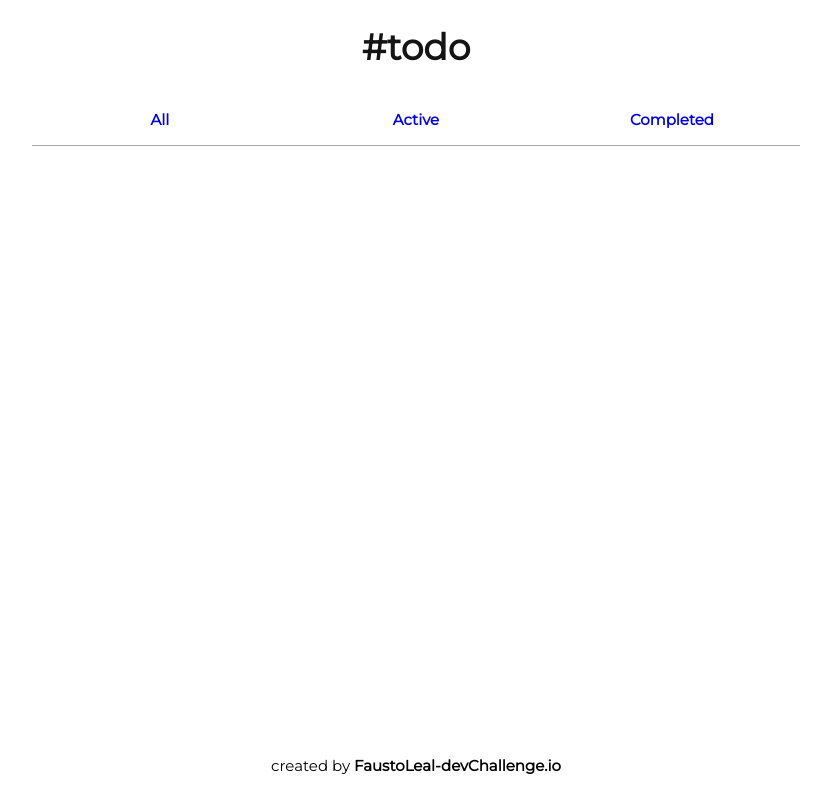
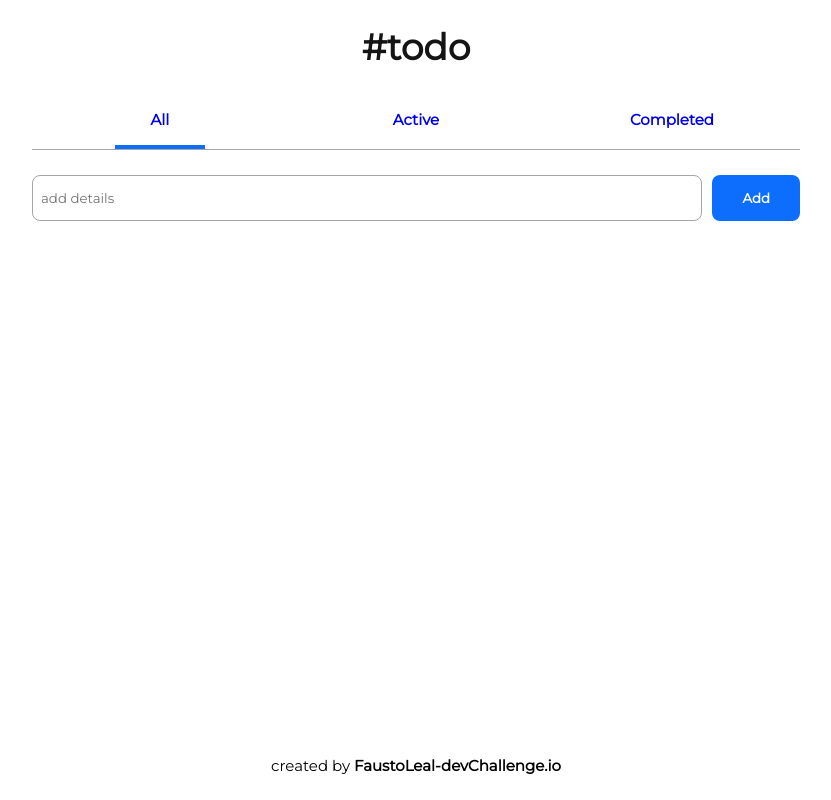
Before and after one commit to faustoleal/toDo-react, a React (Vite) app: page / in a window 1280 px wide. Shown: the whole page, without its empty margins (224-1055 px from the left). Built offline with nearby package versions, Linux system fonts and the light colour scheme.

Commit message:
agregando HashRouter

```diff
--- a/src/components/TodoList.jsx
+++ b/src/components/TodoList.jsx
@@ -1,5 +1,5 @@
 import { useState } from "react";
-import { BrowserRouter, Route, Routes, NavLink } from "react-router-dom";
+import { HashRouter, Route, Routes, NavLink } from "react-router-dom";
 import All from "./All";
 import Active from "./Active";
 import Completed from "./Completed";
@@ -33,30 +33,30 @@ const TodoList = () => {
   return (
     <main>
       <h1 className="title">#todo</h1>
-      <BrowserRouter>
+      <HashRouter>
         <nav className="links">
           <NavLink
             className={({ isActive }) => (isActive ? "active-link" : null)}
-            to="/toDo-react/all"
+            to="/"
           >
             All
           </NavLink>
           <NavLink
             className={({ isActive }) => (isActive ? "active-link" : null)}
-            to="/toDo-react/active"
+            to="/active"
           >
             Active
           </NavLink>
           <NavLink
             className={({ isActive }) => (isActive ? "active-link" : null)}
-            to="/toDo-react/completed"
+            to="/completed"
           >
             Completed
           </NavLink>
         </nav>
         <Routes>
           <Route
-            path="https://faustoleal.github.io/toDo-react/"
+            path="/"
             element={
               <All
                 createItemForm={createItemForm}
@@ -86,7 +86,7 @@ const TodoList = () => {
             }
           />
         </Routes>
-      </BrowserRouter>
+      </HashRouter>
     </main>
   );
 };
```
